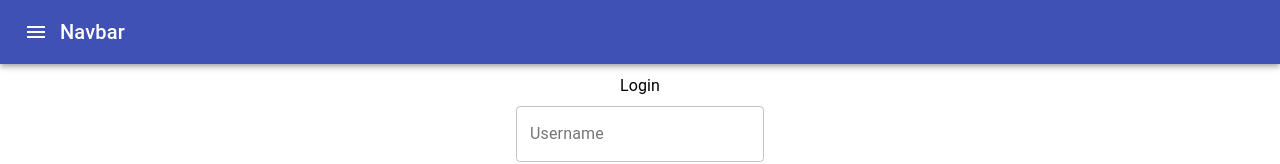
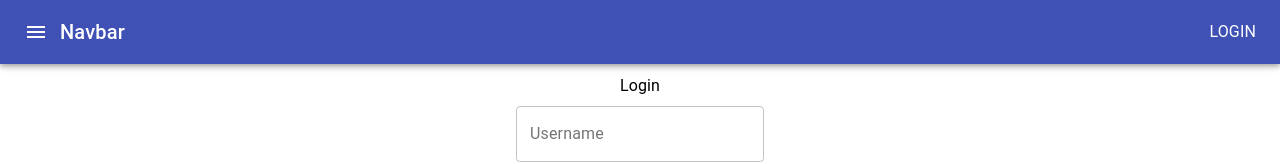
Before and after one commit to bmalcherek/DB_project, a React (Create React App) app in the folder frontend/: page / in a window 1280 px wide. Shown: the top 164 px of the page. Built offline with nearby package versions, Linux system fonts and the light colour scheme.

Commit message:
Add UserInfo

```diff
--- a/frontend/src/components/Navbar.js
+++ b/frontend/src/components/Navbar.js
@@ -21,9 +21,17 @@ import {
 } from "@material-ui/icons";
 import { Link } from "react-router-dom";
 
+import UserInfo from "./UserInfo";
+
 import "../styles/Navbar.css";
 
 const useStyles = makeStyles({
+	root: {
+		flexGrow: 1
+	},
+	title: {
+		flexGrow: 1
+	},
 	list: {
 		width: 250
 	}
@@ -106,7 +114,7 @@ const Navbar = () => {
 	);
 
 	return (
-		<div id="navbar">
+		<div id="navbar" className={classes.root}>
 			<AppBar position="static">
 				<Toolbar>
 					<IconButton
@@ -117,7 +125,10 @@ const Navbar = () => {
 					>
 						<Menu />
 					</IconButton>
-					<Typography variant="h6">Navbar</Typography>
+					<Typography className={classes.title} variant="h6">
+						Navbar
+					</Typography>
+					<UserInfo />
 				</Toolbar>
 			</AppBar>
 			<Drawer open={drawerOpen} onClose={toggleDrawer(false)}>
--- /dev/null
+++ b/frontend/src/components/UserInfo.js
@@ -0,0 +1,40 @@
+import React, { useEffect } from "react";
+import { Button, Typography } from "@material-ui/core";
+import { AccountCircle } from "@material-ui/icons";
+import { Link } from "react-router-dom";
+
+import { fetchData } from "../helpers";
+import { useAuthValue } from "../context";
+
+const UserInfo = () => {
+	const { auth, setAuth, username, setUsername } = useAuthValue();
+
+	useEffect(() => {
+		if (auth && username === "") {
+			const response = fetchData("api/username/");
+			response.then(res => setUsername(res.data.username));
+		}
+	});
+
+	let userInfo;
+	if (auth) {
+		userInfo = (
+			<Button style={{ color: "white" }}>
+				<Typography align="center">
+					<AccountCircle style={{ marginRight: 10 }} />
+					{username}
+				</Typography>
+			</Button>
+		);
+	} else {
+		userInfo = (
+			<Link to="/login" className="link">
+				<Typography>LOGIN</Typography>
+			</Link>
+		);
+	}
+
+	return <div>{userInfo}</div>;
+};
+
+export default UserInfo;
```
Also changed, not shown: 2 other files (tests, documents, lock files or other folders).
